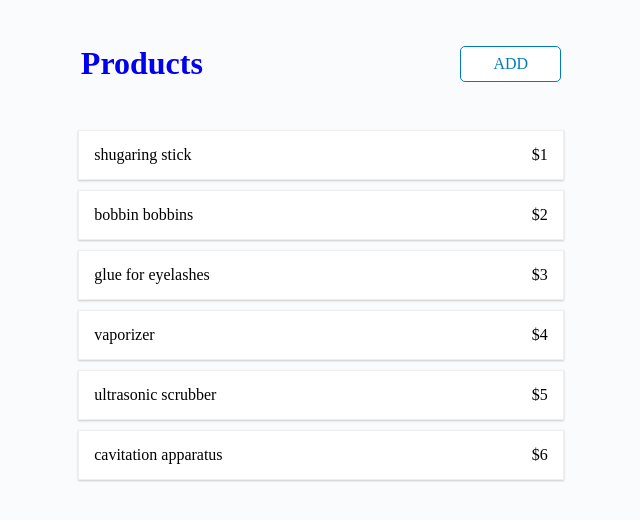
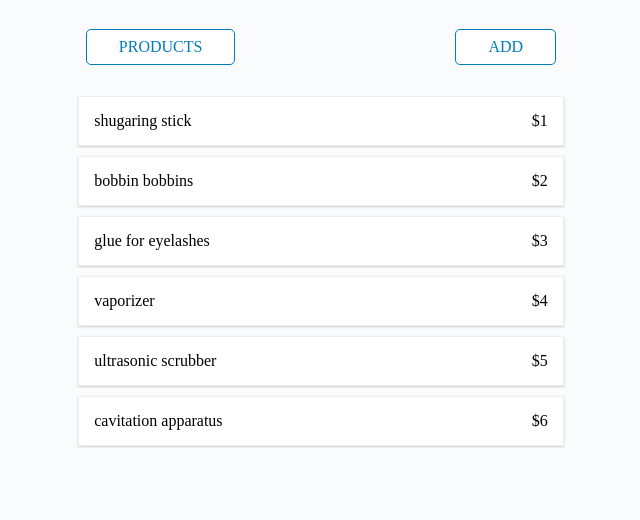
Before and after one commit to manbrk/ngBuddhaTt, an Angular app: page /list in a window 1280 px wide. Shown: the top 520 px of the page, without its empty margins (319-959 px from the left). Built offline with nearby package versions, Linux system fonts and the light colour scheme.

Commit message:
markup fixes

```diff
--- a/src/app/app.component.css
+++ b/src/app/app.component.css
@@ -1,8 +1,8 @@
-.btn {
-  background-color: #fff;
-  border: #007CBB 1px solid;
-  color: #007CBB;
-  text-transform: uppercase;
-  padding: .5rem 2rem;
-  border-radius: 5px;
-}
+/*.btn {*/
+  /*background-color: #fff;*/
+  /*border: #007CBB 1px solid;*/
+  /*color: #007CBB;*/
+  /*text-transform: uppercase;*/
+  /*padding: .5rem 2rem;*/
+  /*border-radius: 5px;*/
+/*}*/
--- a/src/app/app.component.html
+++ b/src/app/app.component.html
@@ -1,8 +1,6 @@
 <div class="container">
   <header>
-    <h1>
-      <a [routerLink]="['/list']">{{title}}</a>
-    </h1>
+      <a [routerLink]="['/list']" class="btn">{{title}}</a>
     <a [routerLink]="['/add']" class="btn">add</a>
   </header>
   <div class="content">
--- a/src/app/product-detail/product-detail.component.css
+++ b/src/app/product-detail/product-detail.component.css
@@ -31,12 +31,17 @@
   margin-top: 0;
 }
 
-.btn {
-  margin: 5px;
-  background-color: #fff;
-  border: #007CBB 1px solid;
-  color: #007CBB;
-  text-transform: uppercase;
-  padding: .5rem 2rem;
-  border-radius: 5px;
-}
+/*.btn {*/
+  /*margin: 5px;*/
+  /*background-color: #fff;*/
+  /*border: #007CBB 1px solid;*/
+  /*color: #007CBB;*/
+  /*text-transform: uppercase;*/
+  /*padding: .5rem 2rem;*/
+  /*border-radius: 5px;*/
+  /*transition: 0.2s;*/
+/*}*/
+
+/*.btn:hover {*/
+  /*background-color: #E1F1F6;*/
+/*}*/
--- a/src/styles.css
+++ b/src/styles.css
@@ -54,3 +54,18 @@ li:hover,
 li:active {
   box-shadow: 0 4px 5px #ccc;
 }
+
+.btn {
+  margin: 5px;
+  background-color: #fff;
+  border: #007CBB 1px solid;
+  color: #007CBB;
+  text-transform: uppercase;
+  padding: .5rem 2rem;
+  border-radius: 5px;
+  transition: 0.2s;
+}
+
+.btn:hover {
+  background-color: #E1F1F6;
+}
```
